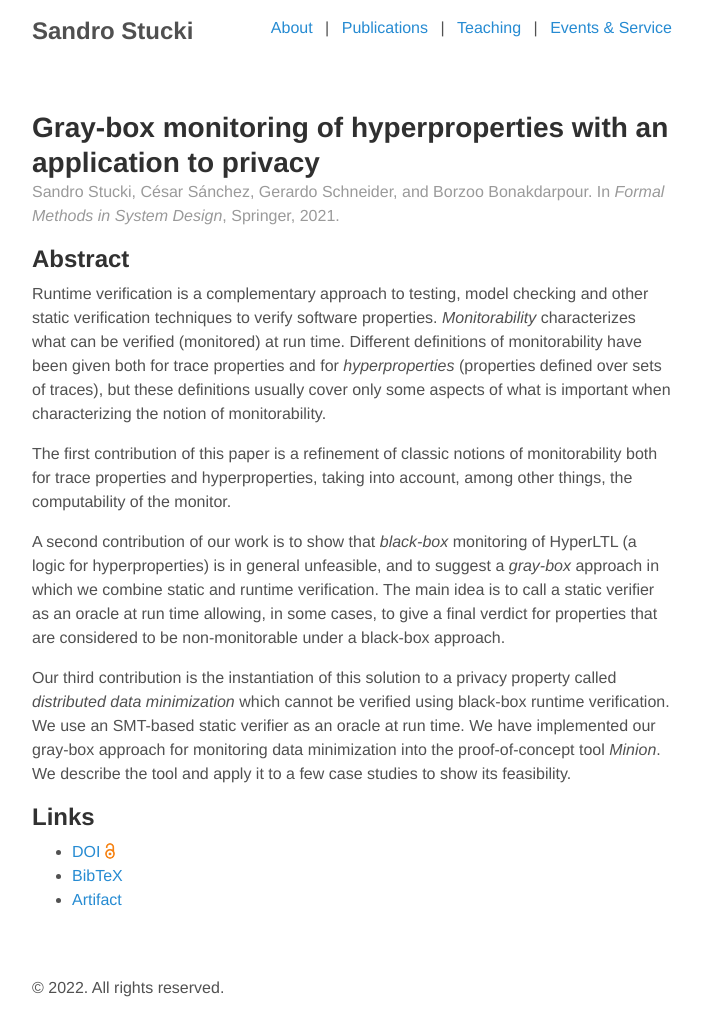
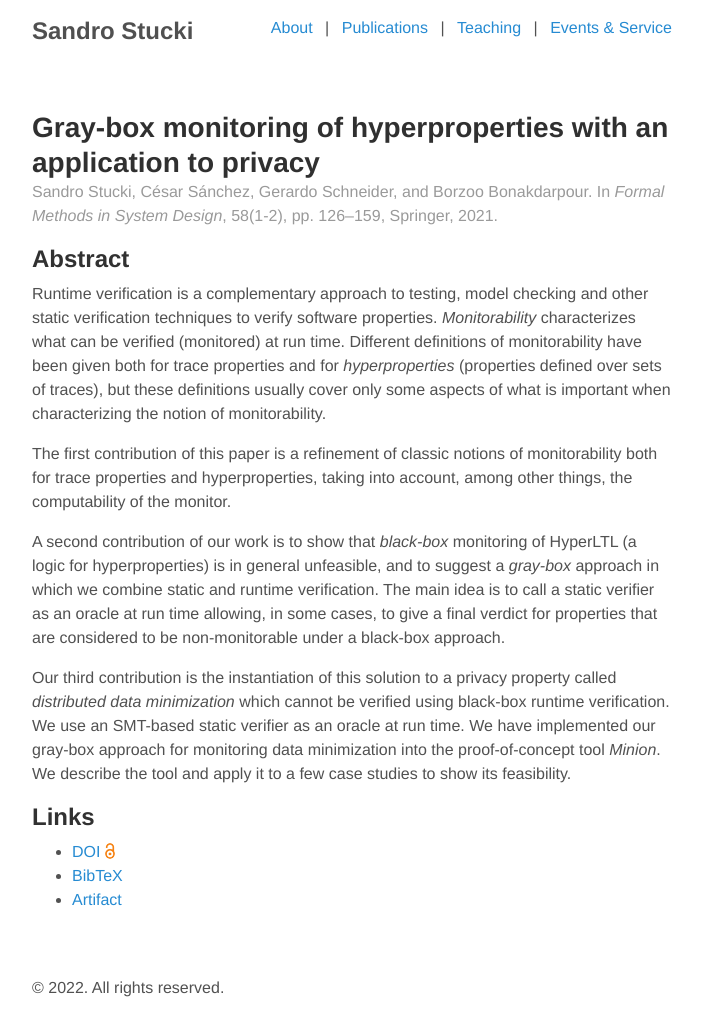
Before and after one commit to sstucki/sstucki.github.io, a Jekyll site: the page built from pubs/_posts/2021-02-02-StuckiSSB21fmsd.md, in a window 1280 px wide. Shown: the whole page, without its empty margins (288-991 px from the left). Built offline with Jekyll 4.4.1, drawn with Linux system fonts in a browser that asks for light colours.

Commit message:
[ pubs ] add issue number and pages for FMSD'21 paper.

```diff
--- a/bib/StuckiSSB21fmsd.bib
+++ b/bib/StuckiSSB21fmsd.bib
@@ -8,6 +8,9 @@
   journal =      {Formal Methods in System Design},
   year =         {2021},
   month =        feb,
+  volume =       {58},
+  number =       {1-2},
+  pages =        {126--159},
   url =          {https://doi.org/10.1007/s10703-020-00358-w},
   doi =          {10.1007/s10703-020-00358-w},
   isbn =         {1572-8102}
--- a/pubs/_posts/2021-02-02-StuckiSSB21fmsd.md
+++ b/pubs/_posts/2021-02-02-StuckiSSB21fmsd.md
@@ -6,8 +6,8 @@ authors:
   - César Sánchez
   - Gerardo Schneider
   - Borzoo Bonakdarpour
-howpublished: "In <em>Formal Methods in System Design</em>"
-copynote: 'Springer, 2021'
+howpublished: "In <em>Formal Methods in System Design</em>, 58(1-2)"
+copynote: 'pp. 126&ndash;159, Springer, 2021'
 links:
   DOI (open access): https://doi.org/10.1007/s10703-020-00358-w
   BibTeX: /bib/StuckiSSB21fmsd.bib
```
